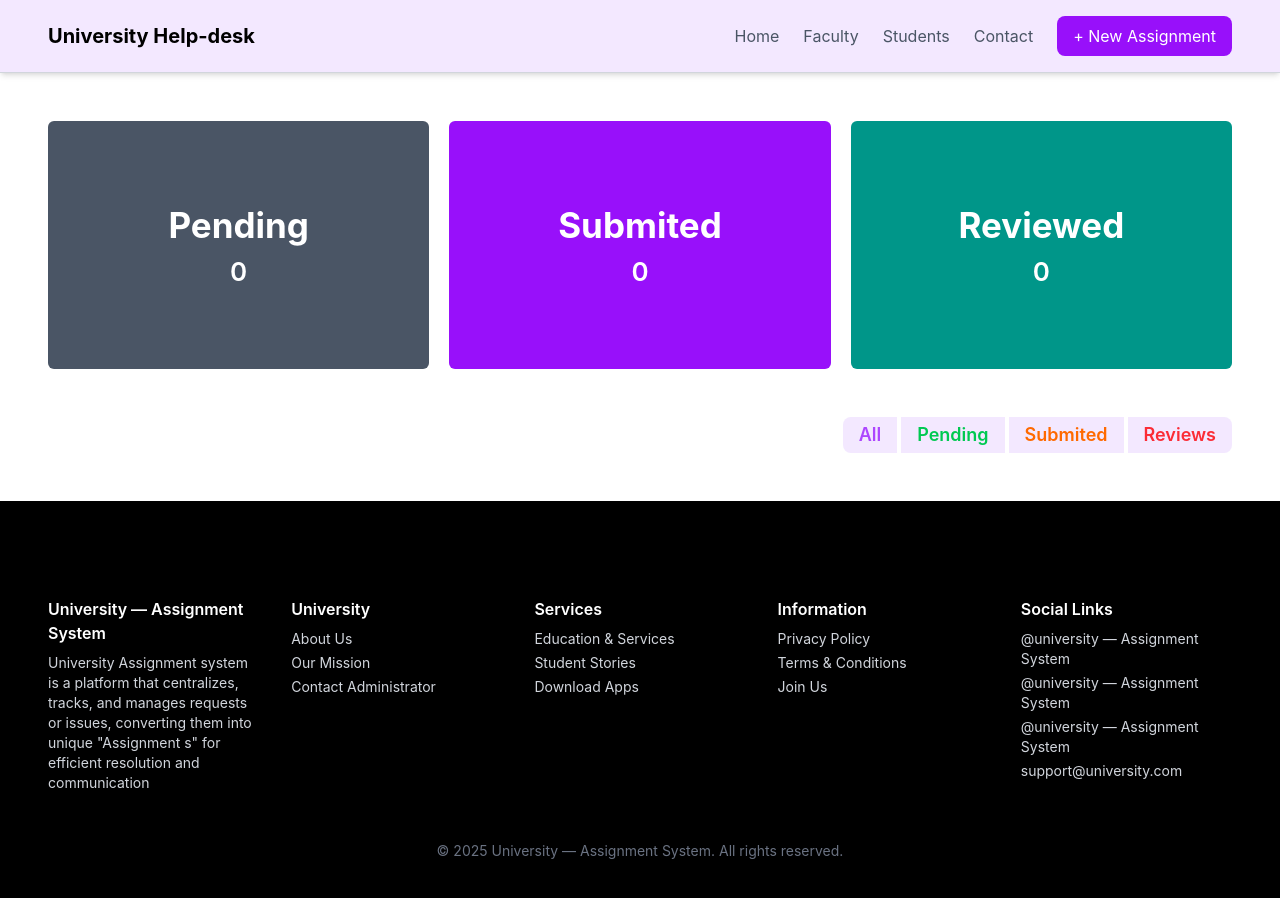
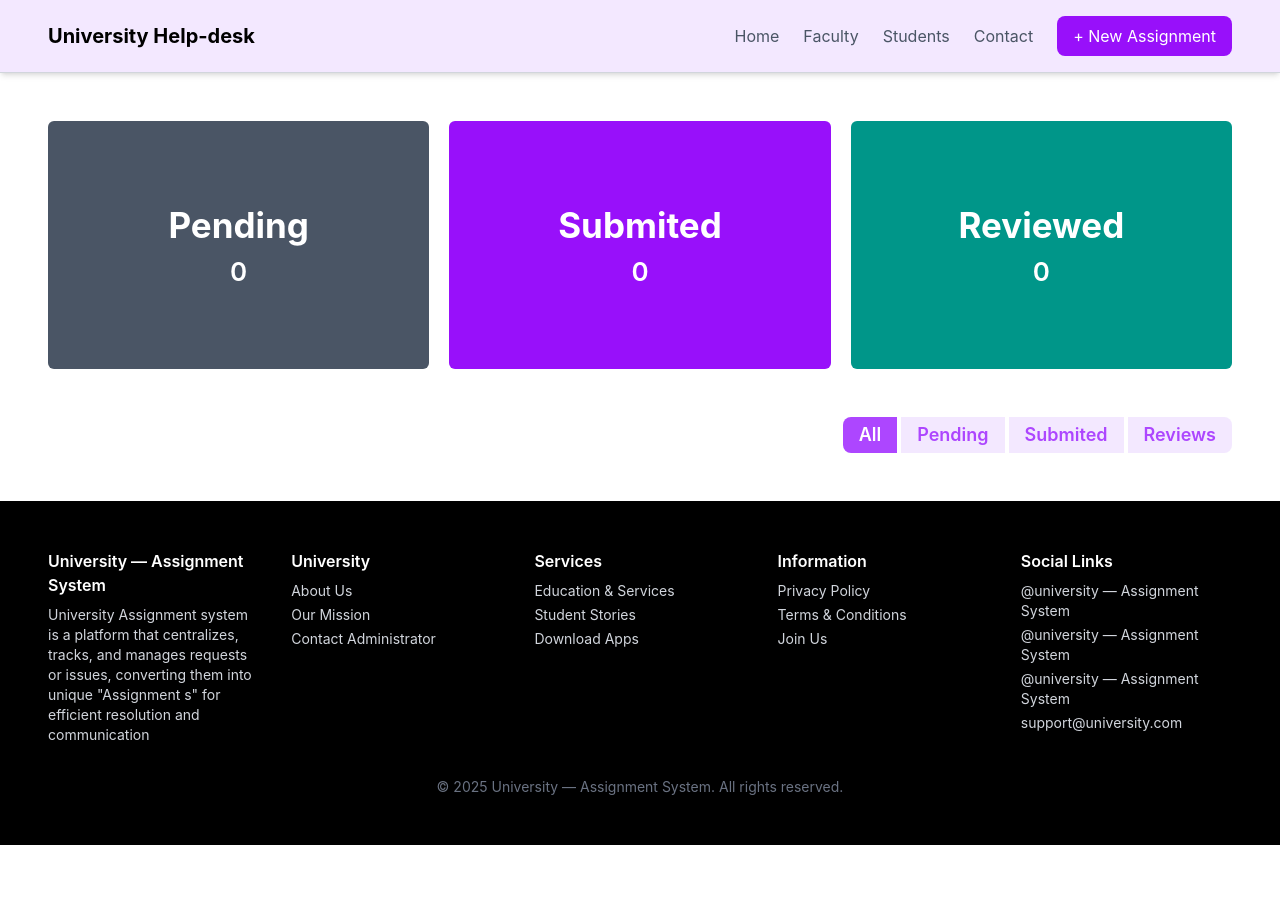
Before and after one commit to sm-sabbir64/University-helpdesk, a React (Vite) app: page / in a window 1280 px wide. Shown: the top 898 px of the page. After the commit the page ends 845 px from the top, so only its background shows below. Built offline with nearby package versions, Linux system fonts and the light colour scheme.

Commit message:
finished the button toggling

```diff
--- a/src/components/Buttons.jsx
+++ b/src/components/Buttons.jsx
@@ -1,19 +1,36 @@
+import { useState } from "react";
 import Container from "./Container";
 
 const Buttons = () => {
+  const [toggleStatus, setToggleStatus] = useState("All");
+
+  console.log(toggleStatus);
+
   return (
     <Container>
       <div className="flex justify-end gap-1 mb-12 my-12 mx-8">
-          <button className="bg-purple-100 text-purple-500 px-4 py-1 font-semibold text-lg rounded-l-lg cursor-pointer">
+        <button
+          className={`toggle-btn rounded-l-lg ${toggleStatus == "All" && "!bg-purple-500 !text-white"}`}
+          onClick={() => setToggleStatus("All")}
+        >
           All
         </button>
-          <button className="bg-purple-100 text-green-500 px-4 py-1 font-semibold text-lg cursor-pointer">
+        <button
+          className={`toggle-btn ${toggleStatus == "Pending" && "!bg-purple-500 !text-white"}`}
+          onClick={() => setToggleStatus("Pending")}
+        >
           Pending
         </button>
-          <button className="bg-purple-100 text-orange-500 px-4 py-1 font-semibold text-lg cursor-pointer">
+        <button
+          className={`toggle-btn ${toggleStatus == "Submited" && "!bg-purple-500 !text-white"}`}
+          onClick={() => setToggleStatus("Submited")}
+        >
           Submited
         </button>
-          <button className="bg-purple-100 text-red-500 px-4 py-1 font-semibold text-lg rounded-r-lg cursor-pointer">
+        <button
+          className={`toggle-btn rounded-r-lg ${toggleStatus == "Reviews" && "!bg-purple-500 !text-white"}`}
+          onClick={() => setToggleStatus("Reviews")}
+        >
           Reviews
         </button>
       </div>
--- a/src/components/Footer.jsx
+++ b/src/components/Footer.jsx
@@ -4,7 +4,7 @@ const Footer = () => {
   return (
     <footer className="bg-black text-gray-300 px-8 py-12 ">
       <Container>
-         <div className="grid md:grid-cols-5 gap-8 container mx-auto my-12 mx-8">
+         <div className="grid md:grid-cols-5 gap-8">
           <div>
             <h3 className="text-white font-semibold mb-2">
               University — Assignment System
--- a/src/index.css
+++ b/src/index.css
@@ -1 +1,5 @@
 @import "tailwindcss";
+
+.toggle-btn{
+    @apply bg-purple-100 text-purple-500 px-4 py-1 font-semibold text-lg cursor-pointer;
+}
```
Lines whose indentation alone changed are shown as unchanged.
